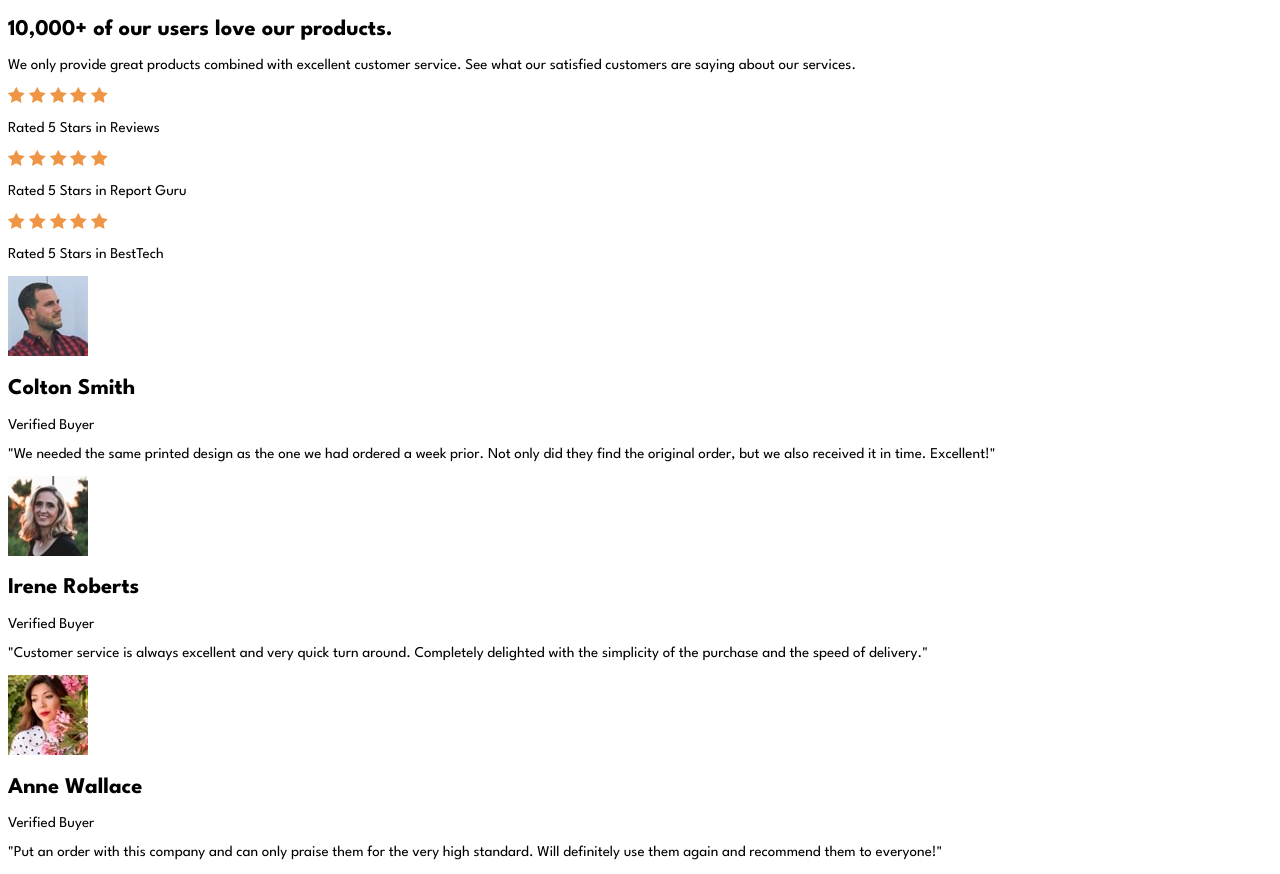
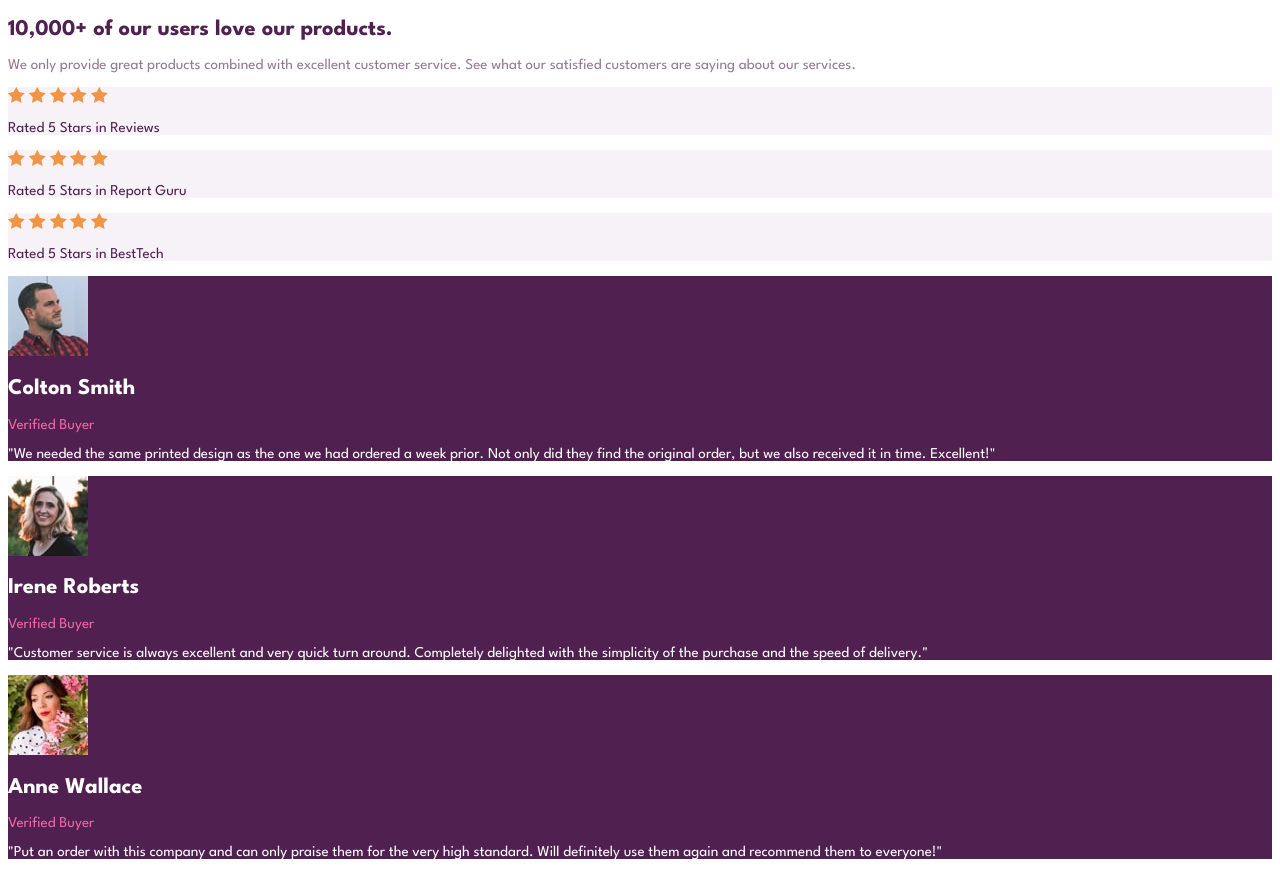
Before and after one commit to cacosted/social-proof-section, a plain HTML site: page index.html in a window 1280 px wide. Drawn offline with Linux system fonts and the light colour scheme.

Commit message:
Added color to elements

```diff
--- a/index.html
+++ b/index.html
@@ -15,14 +15,15 @@
 </head>
 
 <body>
+  <main class="container">
 
-  <section class="section section__rating">
-    <div class="section__content">
-      <h1>10,000+ of our users love our products.</h1>
-      <p>We only provide great products combined with excellent customer service.
+    <section class="section rating__section">
+      <div class="rating__content">
+        <h1 class="rating__title">10,000+ of our users love our products.</h1>
+        <p class="rating__description">We only provide great products combined with excellent customer service.
           See what our satisfied customers are saying about our services.</p>
       </div>
-    <div class="secttion__stars">
+      <div class="rating__container">
         <div class="rating__card">
           <span class="rating__stars">
             <img src="images/icon-star.svg" alt="star" />
@@ -102,6 +103,7 @@
         </div>
       </article>
     </section>
+  </main>
 
 </body>
 
--- a/styles.css
+++ b/styles.css
@@ -24,8 +24,39 @@
 body {
     font-family: 'League Spartan', sans-serif;
     font-size: var(--regular-font);
+    color: var(--dark-magent);
 }
 
 img {
     max-width: 100%;
 }
+
+/* ######### Layout */
+.container {
+    background-color: var(--white);
+}
+
+
+.section__testimonials {
+    color: var(--white);
+}
+
+/* ######### Ratings */
+.rating__description {
+    color: var(--gray-magenta);
+}
+
+.rating__card {
+    background-color: var(--light-magenta);
+}
+
+
+/* ######### Testimonials */
+
+.testimonial__card {
+    background-color: var(--dark-magent);
+}
+
+.profile__tag {
+    color: var(--soft-pink);
+}
```
Lines whose indentation alone changed are shown as unchanged.
